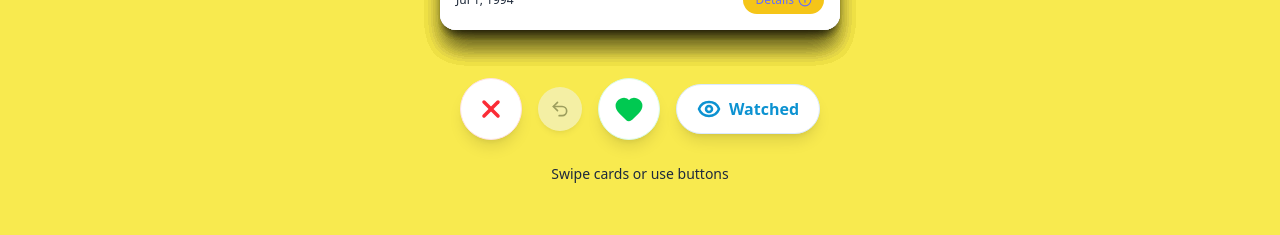
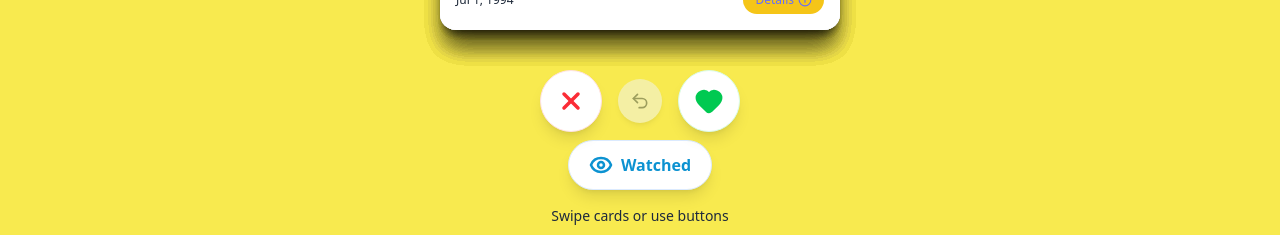
Before and after one commit to ortizfe/group-movie-selection, a React (Vite) app in the folder client/: page /swiping in a window 1280 px wide. Shown: the part 634-869 px from the top of the page. Built offline with nearby package versions, Linux system fonts and the light colour scheme.

Commit message:
move watched button below like and dislike

```diff
--- a/client/src/pages/components/TinderSwiping.tsx
+++ b/client/src/pages/components/TinderSwiping.tsx
@@ -224,7 +224,7 @@ const TinderSwiping = ({ movies, onFinish }: TinderSwipingProps) => {
         )}
       </div>
 
-      <div className="flex items-center justify-center flex-wrap gap-4 mt-10 z-20 pt-2 w-full">
+      <div className="flex items-center justify-center flex-wrap gap-4 mt-10 z-20 w-full">
         <button
           className={`p-4 rounded-full bg-white shadow-lg text-red-500 transition-all transform hover:scale-110 active:scale-95 border border-red-100 ${
             !canSwipe
@@ -266,7 +266,9 @@ const TinderSwiping = ({ movies, onFinish }: TinderSwipingProps) => {
             className="text-green-500"
           />
         </button>
+      </div>
 
+      <div className="pt-2 justify-center">
         <button
           className={`px-5 py-3 rounded-full bg-white shadow-lg text-[#0c92d1] transition-all transform hover:scale-105 active:scale-95 border border-blue-100 flex items-center gap-2 font-bold ${
             !canSwipe
@@ -282,7 +284,7 @@ const TinderSwiping = ({ movies, onFinish }: TinderSwipingProps) => {
         </button>
       </div>
 
-      <div className="h-8 mt-6 select-none">
+      <div className="h-8 mt-4 select-none">
         {lastDirection ? (
           <p className="text-slate-700 font-medium animate-pulse">
             You swiped{" "}
```
